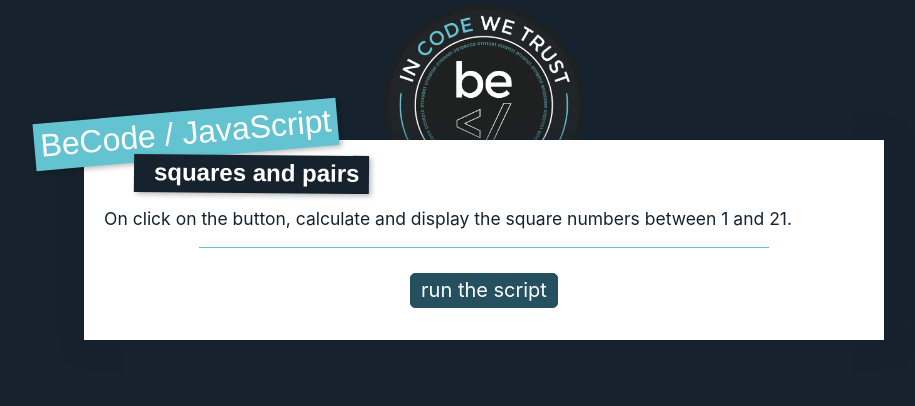
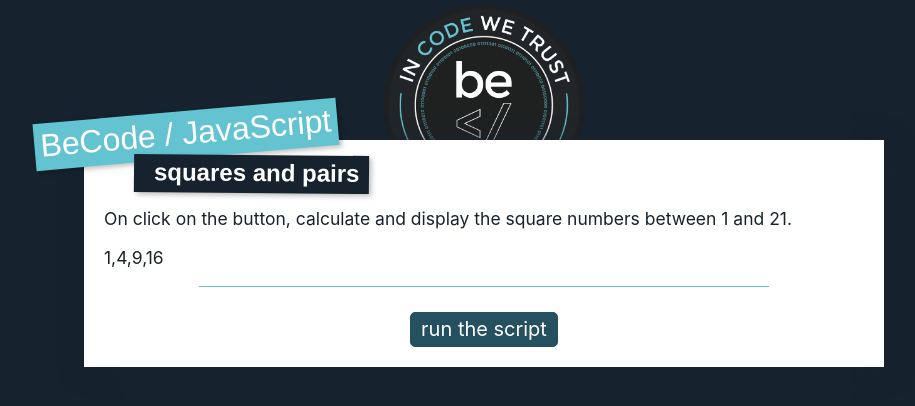
Before and after one commit to SnehalChetan/JSLearning, a website: page 04-maths/04-even-square-Optional/index.html in a window 1280 px wide. Both pictures are taken after a click on the button "run the script". Shown: the whole page, without its empty margins (156-1071 px from the left). Drawn offline with Linux system fonts and the light colour scheme.

Commit message:
display numbers which are square root of the numbers between 1 to 21

```diff
--- a/04-maths/04-even-square-Optional/index.html
+++ b/04-maths/04-even-square-Optional/index.html
@@ -19,6 +19,7 @@
             <div class="content">
                 <section class="explain">
                     <p>On click on the button, calculate and display the square numbers between 1 and 21.</p>
+                    <p id="result"></p>
                 </section>
                 <section class="material">
                     <div class="actions">
--- a/04-maths/04-even-square-Optional/script.js
+++ b/04-maths/04-even-square-Optional/script.js
@@ -12,9 +12,16 @@
 (function() {
 
     document.getElementById("run").addEventListener("click", function() {
-
+        const sqrtNum = new Array();
         // your code here
-
+        for(let i=1; i<=21; i++){
+            let num = Math.sqrt(i); //may return the floating point number e.g: Math.sqrt(3)=1.73
+            let val = num% 1 !== 0; // it gives original sqrt numbers
+            if(!val){
+                sqrtNum.push(i);
+            }
+        }
+        document.getElementById("result").innerHTML=sqrtNum.join();
     });
 
 })();
```
